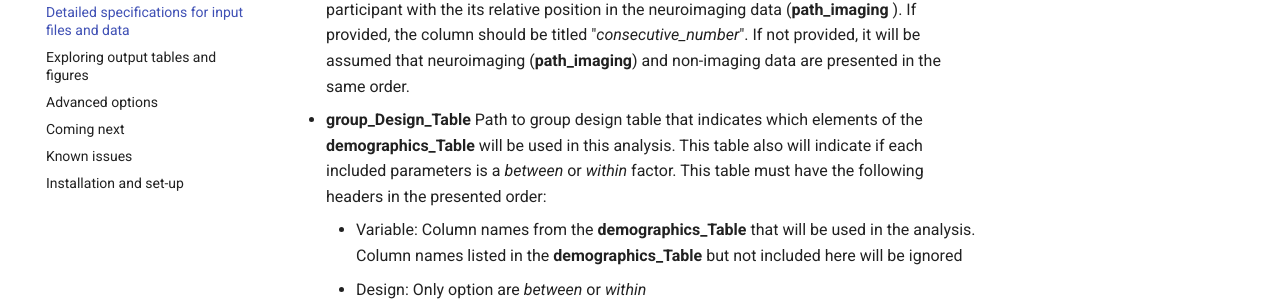
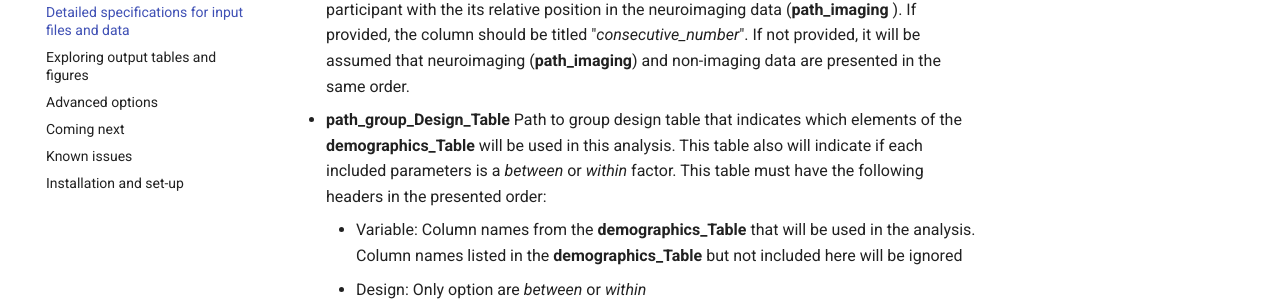
Before and after one commit to omiranda/fconn_anova, an MkDocs documentation site: the page built from docs/details/detailed_description.md, in a window 1280 px wide and 900 px high, scrolled down 447 px. Shown: the part 150-452 px from the top of the window. Built offline with MkDocs 1.6.1 and Material for MkDocs 9.7.7, drawn with Linux system fonts in a browser that asks for light colours; old or Windows-style settings are respelled for this version of MkDocs.

Commit message:
Update detailed_description.md

```diff
--- a/docs/details/detailed_description.md
+++ b/docs/details/detailed_description.md
@@ -9,7 +9,7 @@
         - dot mat
         - cifti
 - **path_demographics_Table**. Path to the demographics table saved as csv. It must have headers. Such headers will be defined as *between* or *within* factors in the group design table (**group_Design_Table**). Depending on the analysis, this table could also have the reserved headers *id* and *outcome*. You could include a column in this table to associate each participant with the its relative position in the neuroimaging data (**path_imaging** ). If provided, the column should be titled "*consecutive_number*". If not provided, it will be assumed that neuroimaging (**path_imaging**) and non-imaging data are presented in the same order.
-- **group_Design_Table** Path to group design table that indicates which elements of the **demographics_Table** will be used in this analysis. This table also will indicate if each included parameters is a *between* or *within* factor. This table must have the following headers in the presented order:
+- **path_group_Design_Table** Path to group design table that indicates which elements of the **demographics_Table** will be used in this analysis. This table also will indicate if each included parameters is a *between* or *within* factor. This table must have the following headers in the presented order:
     - Variable: Column names from the **demographics_Table** that will be used in the analysis. Column names listed in the **demographics_Table** but not included here will be ignored
     - Design: Only option are *between* or *within*
 
```
